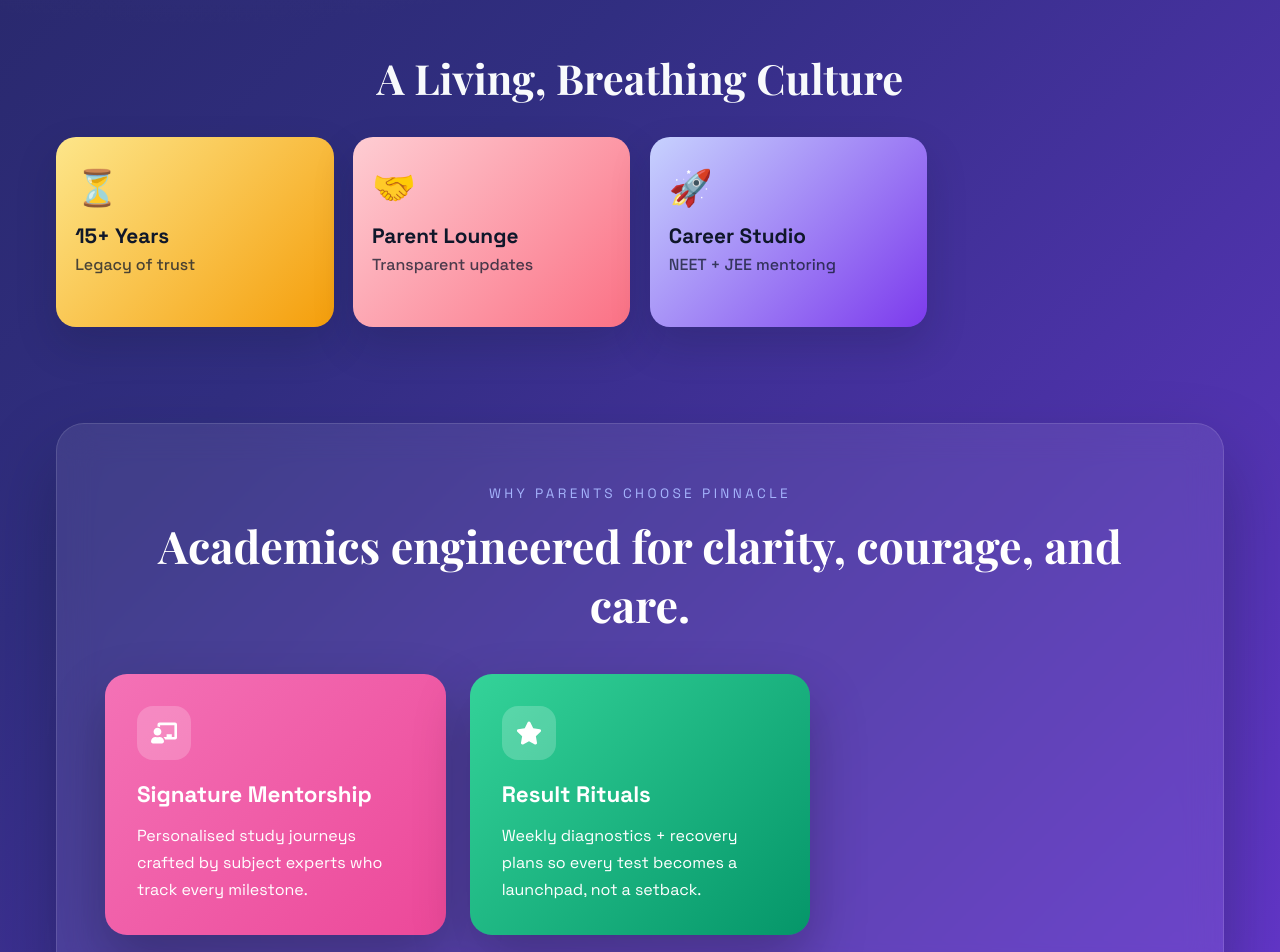
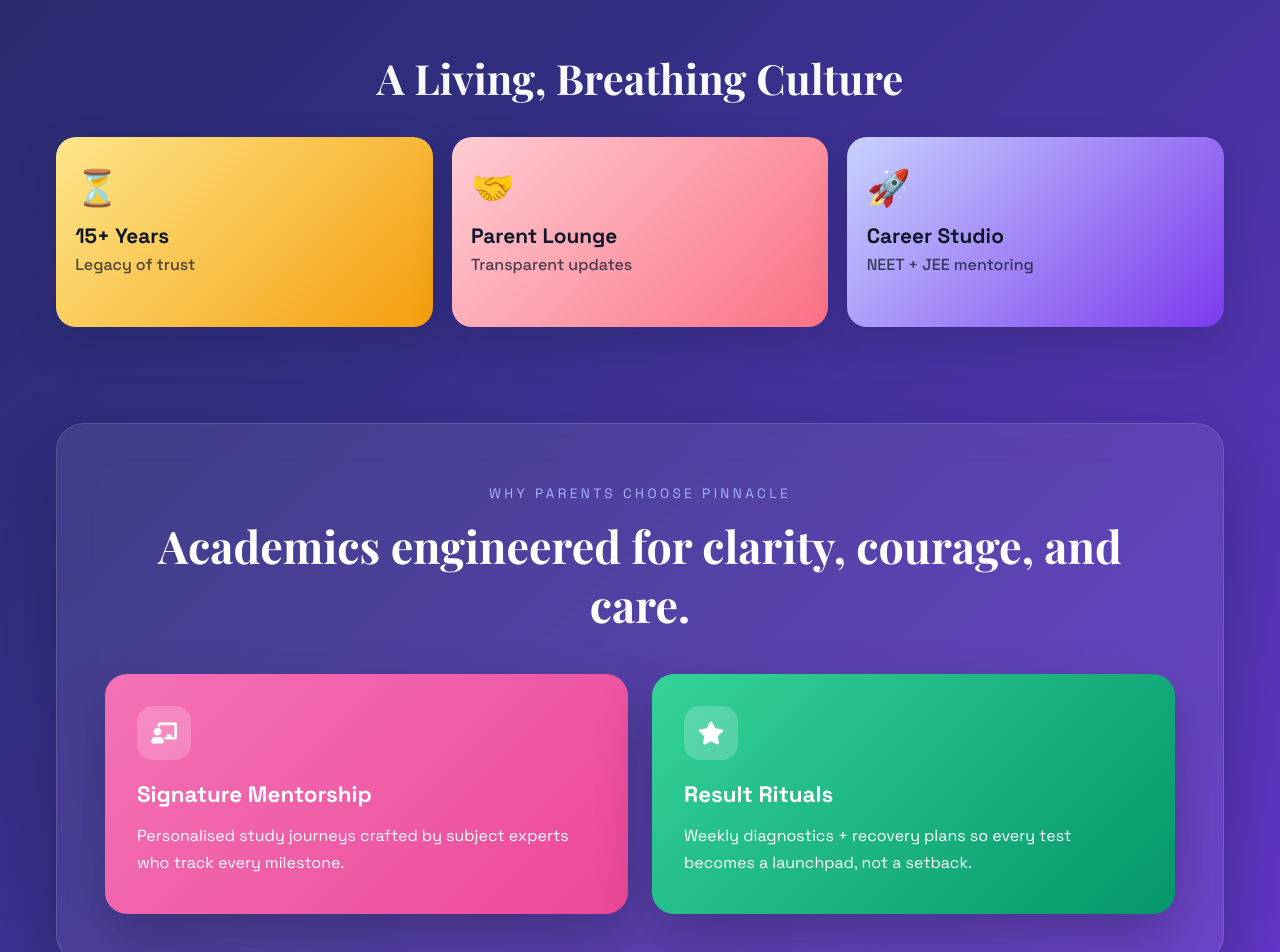
Before and after one commit to ShrutiiGupta24/Institute-WebApp, a React (Create React App) app in the folder coaching/: page / in a window 1280 px wide. Shown: the part 2520-3472 px from the top of the page. Built offline with nearby package versions, Linux system fonts and the light colour scheme; no server answers.

Commit message:
Modified home page

```diff
--- a/coaching/src/pages/HomePage.jsx
+++ b/coaching/src/pages/HomePage.jsx
@@ -575,7 +575,14 @@
         >
           A Living, Breathing Culture
         </h2>
-        <div style={{ display: "grid", gridTemplateColumns: isMobile ? "1fr" : "repeat(4, 1fr)", gap: "1.2rem" }}>
+        <div
+          style={{
+            display: "grid",
+            gridTemplateColumns: isMobile ? "1fr" : "repeat(3, minmax(0, 1fr))",
+            gap: "1.2rem",
+            justifyItems: "center"
+          }}
+        >
           {excellenceBadges.map((badge) => (
             <div
               key={badge.title}
@@ -586,7 +593,8 @@
                 color: "#0f172a",
                 boxShadow: "0 18px 40px rgba(15,23,42,0.18)",
                 textAlign: "left",
-                minHeight: "190px"
+                minHeight: "190px",
+                width: "100%"
               }}
             >
               <div style={{ fontSize: "2.2rem" }}>{badge.emoji}</div>
@@ -625,7 +633,14 @@
             </h2>
           </div>
 
-          <div style={{ display: "grid", gridTemplateColumns: isMobile ? "1fr" : "repeat(3, 1fr)", gap: "1.5rem" }}>
+          <div
+            style={{
+              display: "grid",
+              gridTemplateColumns: isMobile ? "1fr" : "repeat(2, minmax(0, 1fr))",
+              gap: "1.5rem",
+              justifyItems: "center"
+            }}
+          >
             {pillarCards.map((pillar) => {
               const Icon = pillar.icon;
               return (
@@ -637,7 +652,8 @@
                     padding: "2rem",
                     color: "#fff",
                     minHeight: "240px",
-                    boxShadow: "0 25px 55px rgba(0,0,0,0.25)"
+                    boxShadow: "0 25px 55px rgba(0,0,0,0.25)",
+                    width: "100%"
                   }}
                 >
                   <div
```
